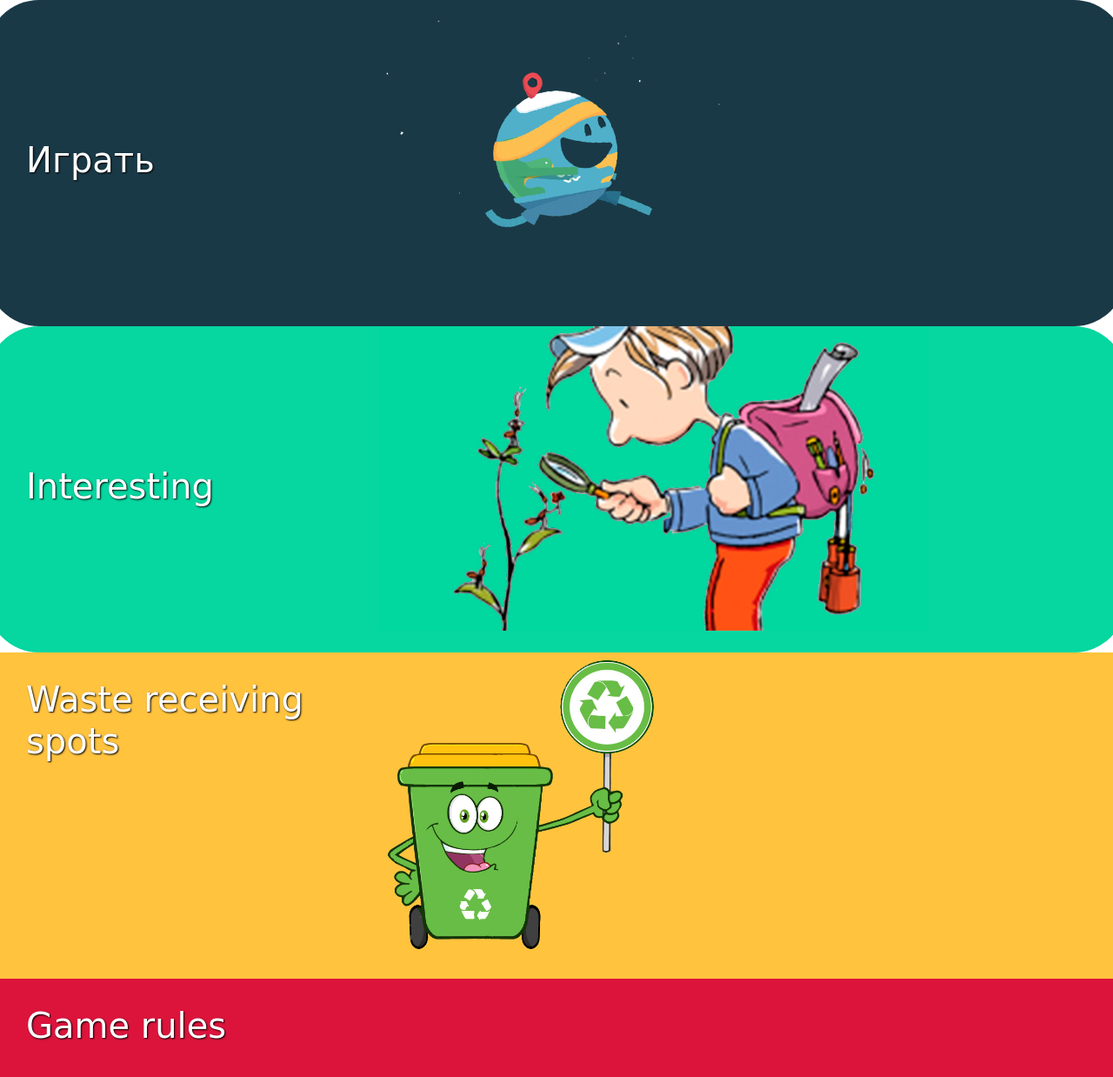
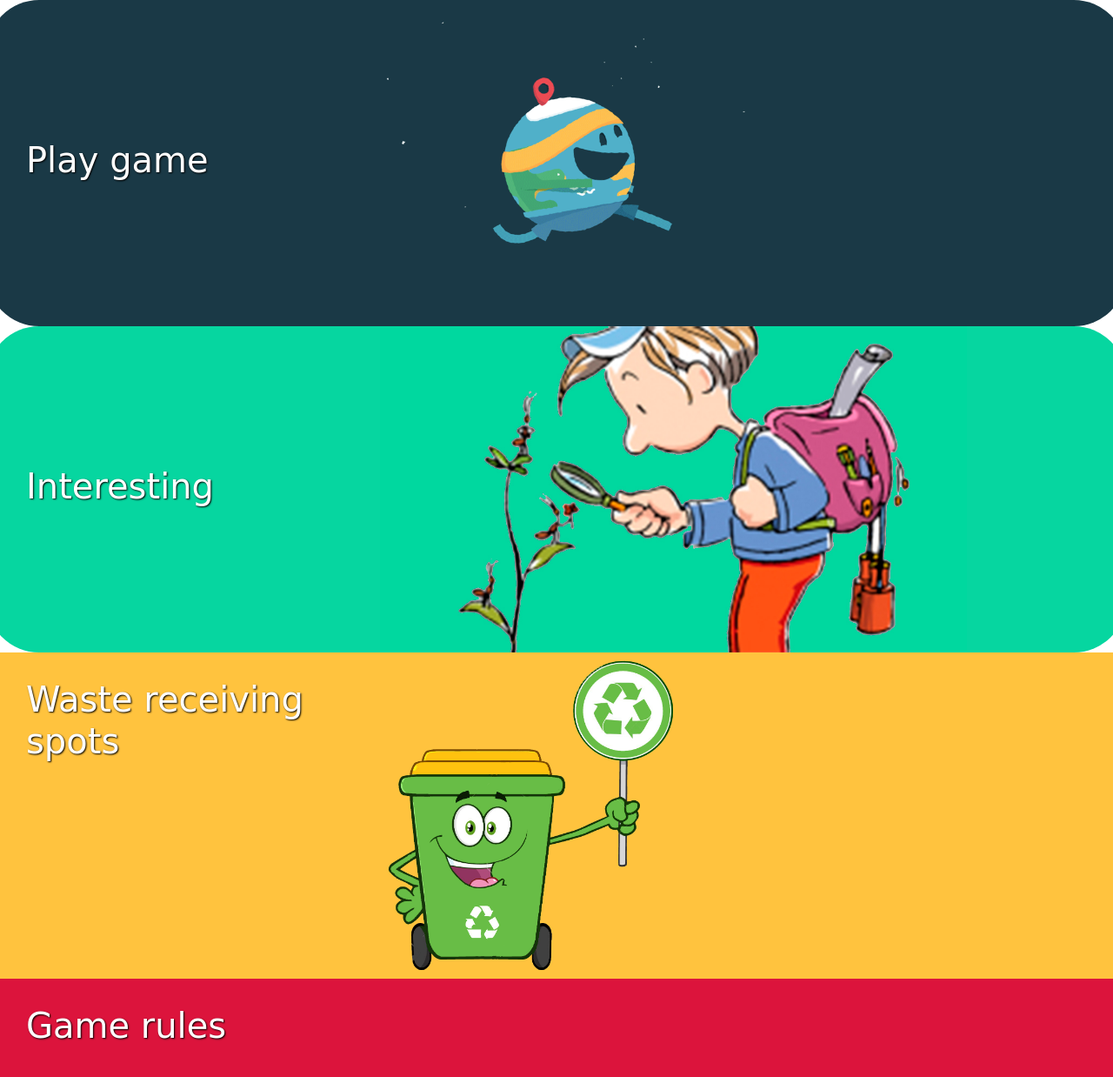
Before and after one commit to ABHKST912/Rearth, a plain HTML site: page www/index.html in a window 1280 px wide. Shown: the top 1238 px of the page at 87% size. Drawn offline with nearby package versions, Linux system fonts and the light colour scheme; a web font is replaced by a local one.

Commit message:
changed img height

```diff
--- a/www/css/index.css
+++ b/www/css/index.css
@@ -13,7 +13,7 @@ h1{
 }
 
 img{
-    height: 350px;
+    max-height: 100%;
 }
 
 .main{
@@ -22,6 +22,10 @@ img{
     align-content: center ;
     flex-direction: column;
     height: 1500px;
+}
+
+.div-img{
+    max-height: 100%;
 }
 
 .play-game{
--- a/www/index.html
+++ b/www/index.html
@@ -5,15 +5,14 @@
     <link rel="stylesheet" href="./css/index.css">
 	<link rel="stylesheet" href="https://stackpath.bootstrapcdn.com/bootstrap/4.3.1/css/bootstrap.min.css" integrity="sha384-ggOyR0iXCbMQv3Xipma34MD+dH/1fQ784/j6cY/iJTQUOhcWr7x9JvoRxT2MZw1T" crossorigin="anonymous">
 	<link href="https://fonts.googleapis.com/css?family=Neucha" rel="stylesheet">
-
 </head>
 <body>
 	<div class="main">
 		<div class="row play-game">
 			<div class="col-4 align-self-center">
-				<a href="#"><h1>Играть</h1></a>
+				<a href="#"><h1>Play game</h1></a>
 			</div>
-			<div class="col-8">
+			<div class="col-8 div-img">
 				<img src="./img/earth-run-trzown-latham.gif" alt="">
 			</div>
 		</div>
@@ -21,7 +20,7 @@
 			<div class="col-4 align-self-center">
 				<a href="#"><h1>Interesting</h1></a>
 			</div>
-			<div class="col-8">
+			<div class="col-8 div-img">
 				<img src="./img/image 32.jpg" alt="">
 			</div>
 		</div>
@@ -29,7 +28,7 @@
 			<div class="col-4">
 				<a href="map.html"><h1>Waste receiving spots</h1></a>
 			</div>
-			<div class="col-8">
+			<div class="col-8 div-img">
 				<img src="./img/image.jpg" alt="">
 			</div>
 		</div>
@@ -38,7 +37,7 @@
 				<a href="#"><h1>Game rules</h1></a>
 			<img src="./img/bee.png" alt="">
 		</div>
-	    </div>
+	</div>
 	</div>
 </body>
 </html>
```
